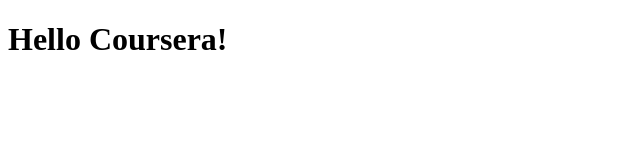
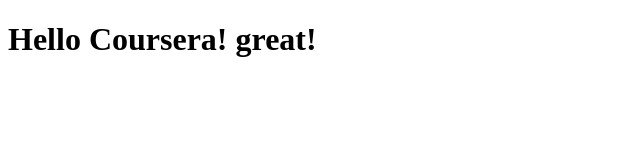
Before and after one commit to iniweb/ini-coursera, a plain HTML site: page site/index.html in a window 1280 px wide. Shown: the whole page, without its empty margins (0-640 px from the left). Drawn offline with Linux system fonts and the light colour scheme.

Commit message:
small addition

```diff
--- a/site/index.html
+++ b/site/index.html
@@ -4,6 +4,6 @@
 	<title>Hello Coursera!</title>
 </head>
 <body>
-	<h1>Hello Coursera!</h1>
+	<h1>Hello Coursera! great!</h1>
 </body>
 </html>
```
